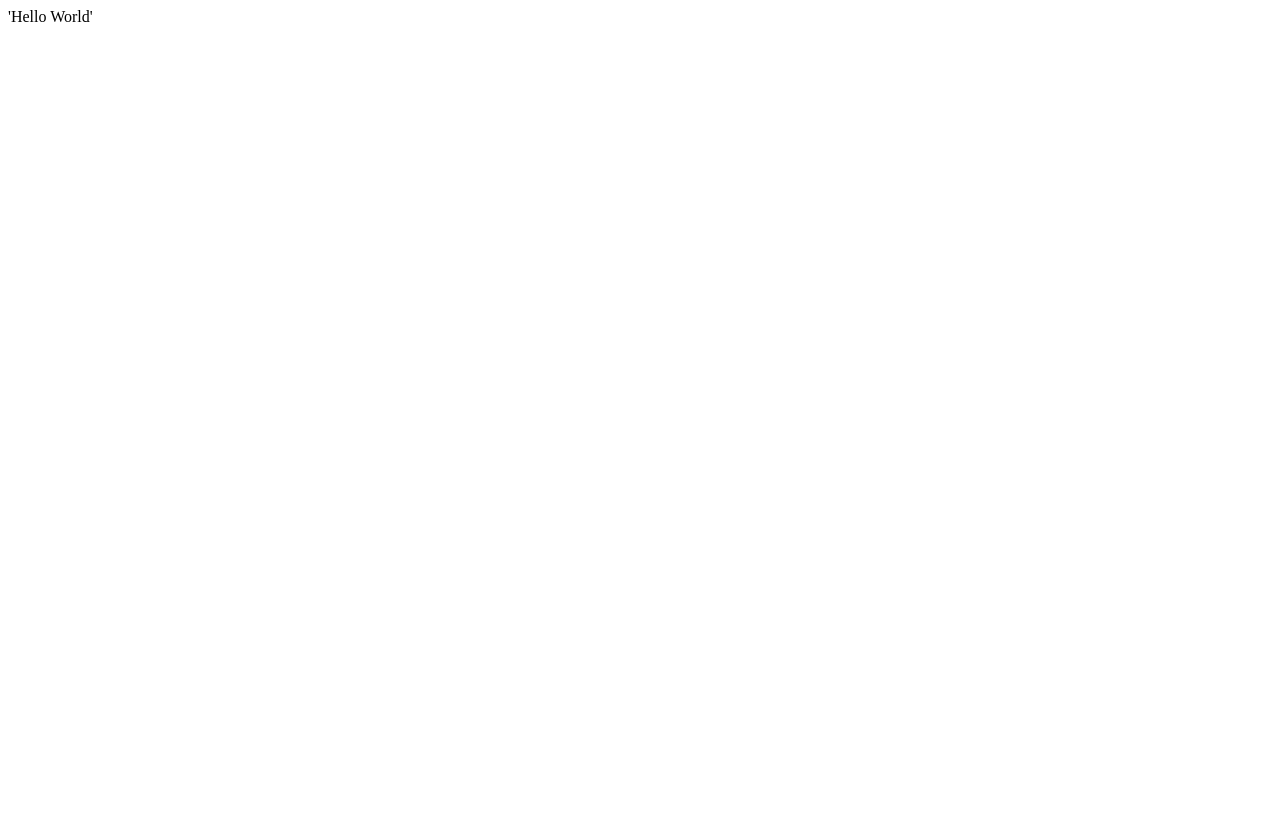
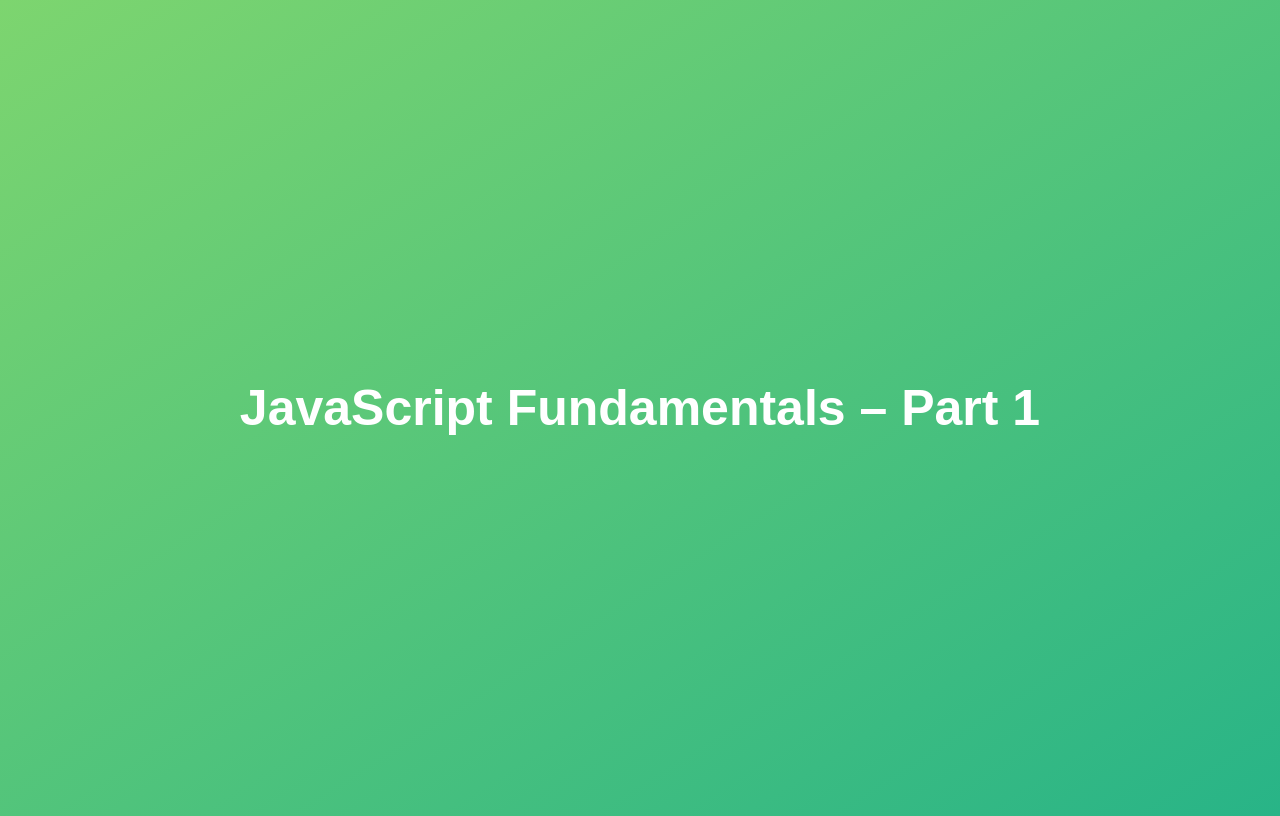
Before and after one commit to HumbertoMelean/JavaScript-Course, a plain HTML site: page index.html in a window 1280 px wide. Drawn offline with Linux system fonts and the light colour scheme.

Commit message:
replaced index with starter index file

```diff
--- a/index.html
+++ b/index.html
@@ -1 +1,29 @@
-'Hello World'
+<!DOCTYPE html>
+<html lang="en">
+  <head>
+    <meta charset="UTF-8" />
+    <meta name="viewport" content="width=device-width, initial-scale=1.0" />
+    <meta http-equiv="X-UA-Compatible" content="ie=edge" />
+    <title>JavaScript Fundamentals – Part 1</title>
+    <style>
+      body {
+        height: 100vh;
+        display: flex;
+        align-items: center;
+        background: linear-gradient(to top left, #28b487, #7dd56f);
+      }
+      h1 {
+        font-family: sans-serif;
+        font-size: 50px;
+        line-height: 1.3;
+        width: 100%;
+        padding: 30px;
+        text-align: center;
+        color: white;
+      }
+    </style>
+  </head>
+  <body>
+    <h1>JavaScript Fundamentals – Part 1</h1>
+  </body>
+</html>
```
